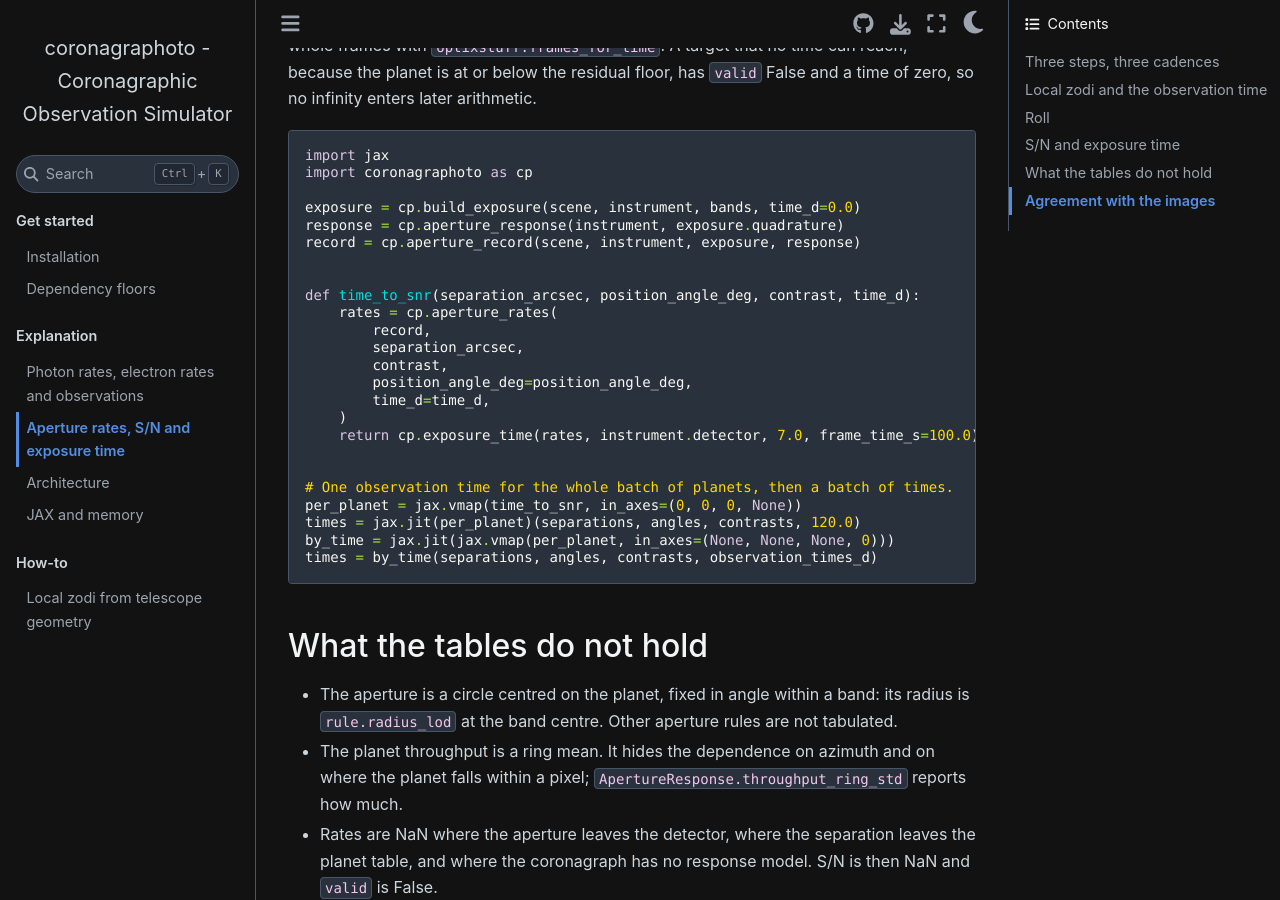
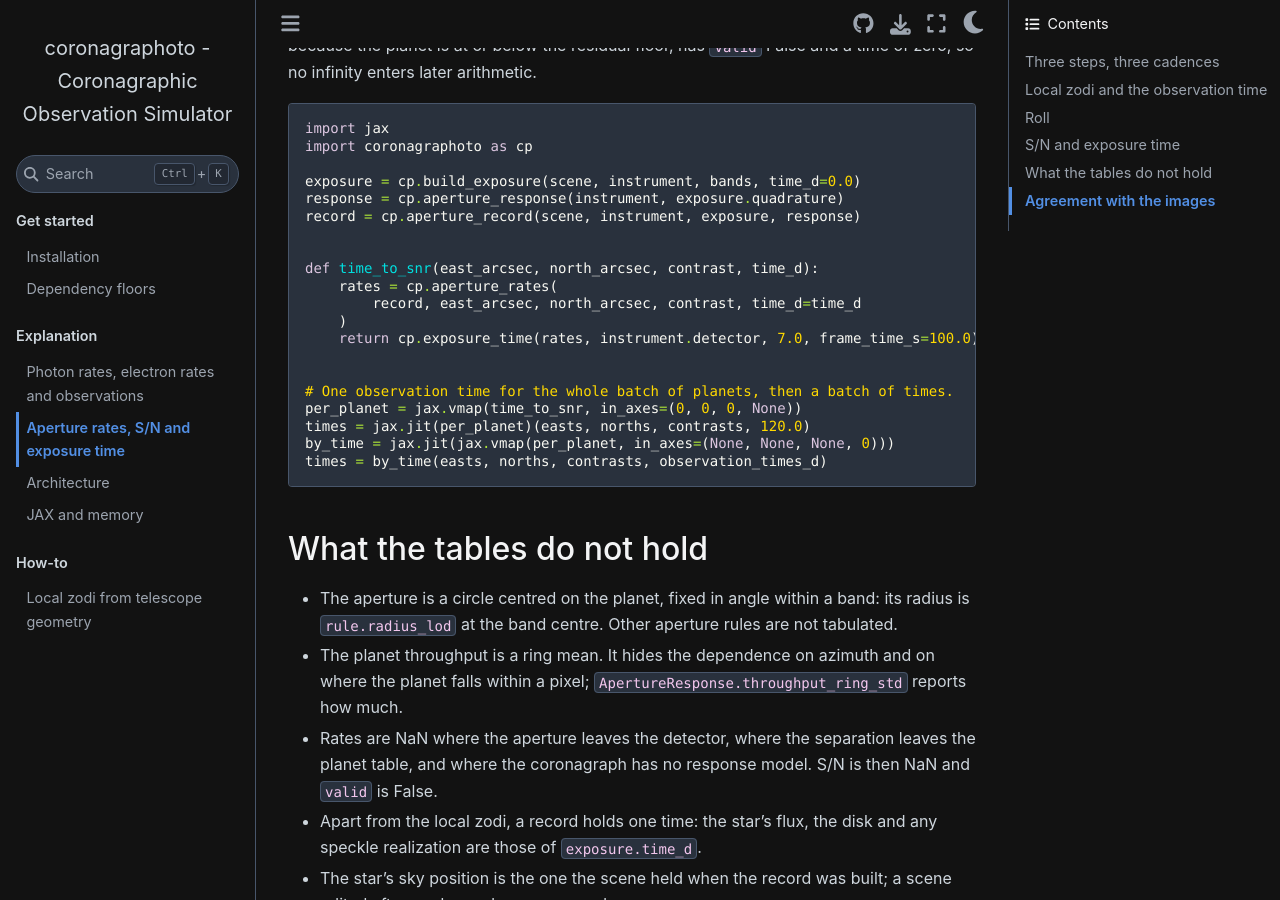
Before and after one commit to CoreySpohn/coronagraphoto, a Sphinx documentation site: the page built from docs/explanation/exposure_time.md, in a window 1280 px wide and 900 px high, scrolled down 2893 px. Built offline with Sphinx 7.4.7 and the Sphinx Book theme 1.1.4, drawn with Linux system fonts in a browser that asks for light colours; pages that are not in the unit, such as notebooks, are missing from menus; some of the changed text lies outside the part shown.

Commit message:
refactor(aperture)!: read aperture_rates at east and north offsets in arcsec

````diff
--- a/docs/explanation/exposure_time.md
+++ b/docs/explanation/exposure_time.md
@@ -11,7 +11,7 @@ too slow, so the answer is read from tables that the image path fills once.
 |---|---|---|---|
 | Response | `aperture_response(instrument, quadrature, rule=...)` | once per instrument and band set | seconds to minutes |
 | Record | `aperture_record(scene, instrument, exposure, response)` | once per target, instrument and band set | one background render |
-| Read | `aperture_rates(record, separation_arcsec, contrast, position_angle_deg=..., time_d=...)` | once per planet and observation time | a few gathers |
+| Read | `aperture_rates(record, east_arcsec, north_arcsec, contrast, time_d=...)` | once per planet and observation time | a few gathers |
 
 **Response.** Point sources are placed on rings around the star, imaged on
 the detector pixels by the coronagraph, and summed in a circular aperture
@@ -116,22 +116,18 @@ response = cp.aperture_response(instrument, exposure.quadrature)
 record = cp.aperture_record(scene, instrument, exposure, response)
 
 
-def time_to_snr(separation_arcsec, position_angle_deg, contrast, time_d):
+def time_to_snr(east_arcsec, north_arcsec, contrast, time_d):
     rates = cp.aperture_rates(
-        record,
-        separation_arcsec,
-        contrast,
-        position_angle_deg=position_angle_deg,
-        time_d=time_d,
+        record, east_arcsec, north_arcsec, contrast, time_d=time_d
     )
     return cp.exposure_time(rates, instrument.detector, 7.0, frame_time_s=100.0)
 
 
 # One observation time for the whole batch of planets, then a batch of times.
 per_planet = jax.vmap(time_to_snr, in_axes=(0, 0, 0, None))
-times = jax.jit(per_planet)(separations, angles, contrasts, 120.0)
+times = jax.jit(per_planet)(easts, norths, contrasts, 120.0)
 by_time = jax.jit(jax.vmap(per_planet, in_axes=(None, None, None, 0)))
-times = by_time(separations, angles, contrasts, observation_times_d)
+times = by_time(easts, norths, contrasts, observation_times_d)
 ```
 
 ## What the tables do not hold
````
Also changed, not shown: README.md (+1 -1 lines), 4 other files.
